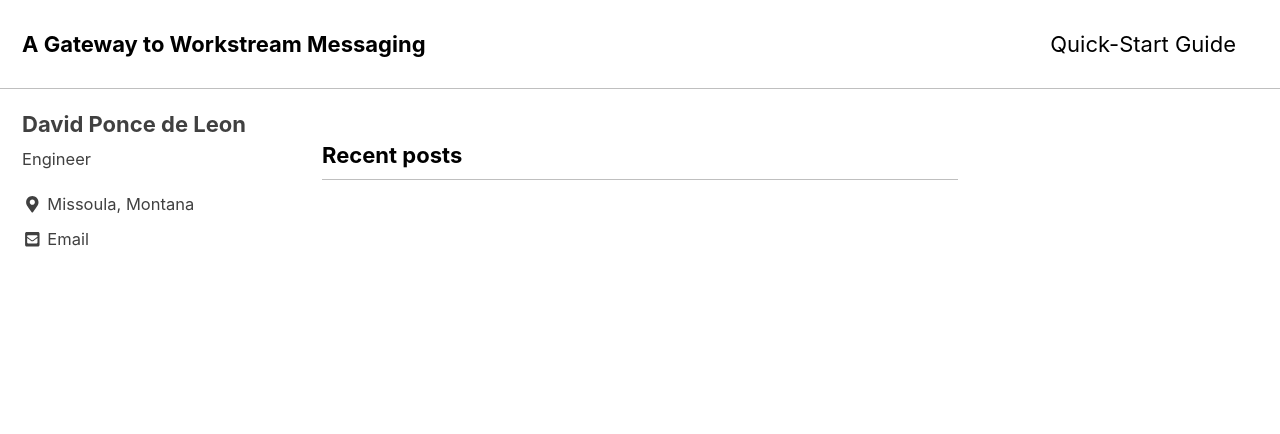
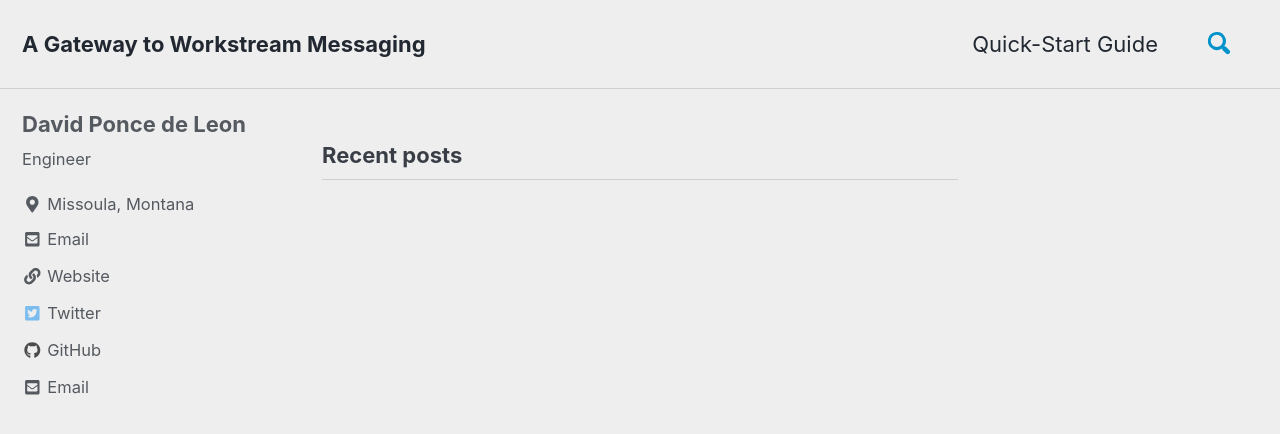
Before and after one commit to Pdleon/pdleon.github.io, a Jekyll site: the page built from index.html, in a window 1280 px wide and 900 px high. Shown: the top 434 px of the window. Built offline with Jekyll 4.4.1, drawn with Linux system fonts in a browser that asks for light colours; cached includes are drawn as plain includes; the list of posts is cut into pages by our own code.

Commit message:
Config Changes to YML

```diff
--- a/_config.yml
+++ b/_config.yml
@@ -12,7 +12,7 @@
 
 # theme                  : "minimal-mistakes-jekyll"
 # remote_theme           : "mmistakes/minimal-mistakes"
-minimal_mistakes_skin    : "contrast" #"default" # "air", "aqua", "contrast", "dark", "dirt", "neon", "mint", "plum", "sunrise"
+minimal_mistakes_skin    : "air" #"default" # "air", "aqua", "contrast", "dark", "dirt", "neon", "mint", "plum", "sunrise"
 
 # Site Settings
 locale                   : "en-US"
@@ -64,8 +64,8 @@ reCaptcha:
   secret                 :
 atom_feed:
   path                   : # blank (default) uses feed.xml
-search                   : # true, false (default)
-search_full_content      : # true, false (default)
+search                   :  true # false (default)
+search_full_content      :  true #, false (default)
 search_provider          : # lunr (default), algolia, google
 algolia:
   application_id         : # YOUR_APPLICATION_ID
@@ -83,7 +83,7 @@ naver_site_verification  :
 
 # Social Sharing
 twitter:
-  username               : ucpdleon
+  username               : "ucpdleon"
 facebook:
   username               :
   app_id                 :
@@ -114,19 +114,19 @@ author:
   links:
     - label: "Email"
       icon: "fas fa-fw fa-envelope-square"
-      # url: mailto:your.name@email.com
+      url: mailto:uc@pdleon.com
     - label: "Website"
       icon: "fas fa-fw fa-link"
-      # url: "https://your-website.com"
+      url: "https://blog.pdleon.com"
     - label: "Twitter"
       icon: "fab fa-fw fa-twitter-square"
-      # url: "https://twitter.com/"
+      url: "https://twitter.com/ucpdleon"
     - label: "Facebook"
       icon: "fab fa-fw fa-facebook-square"
       # url: "https://facebook.com/"
     - label: "GitHub"
       icon: "fab fa-fw fa-github"
-      # url: "https://github.com/"
+      url: "https://github.com/ucpdleon"
     - label: "Instagram"
       icon: "fab fa-fw fa-instagram"
       # url: "https://instagram.com/"
--- a/assets/css/main.scss
+++ b/assets/css/main.scss
@@ -4,5 +4,5 @@
 
 @charset "utf-8";
 
-@import "minimal-mistakes/skins/{{ site.minimal_mistakes_skin | default: 'default' }}"; // skin
+@import "minimal-mistakes/skins/{{ site.minimal_mistakes_skin | default: 'dirt' }}"; // skin
 @import "minimal-mistakes"; // main partials
```
